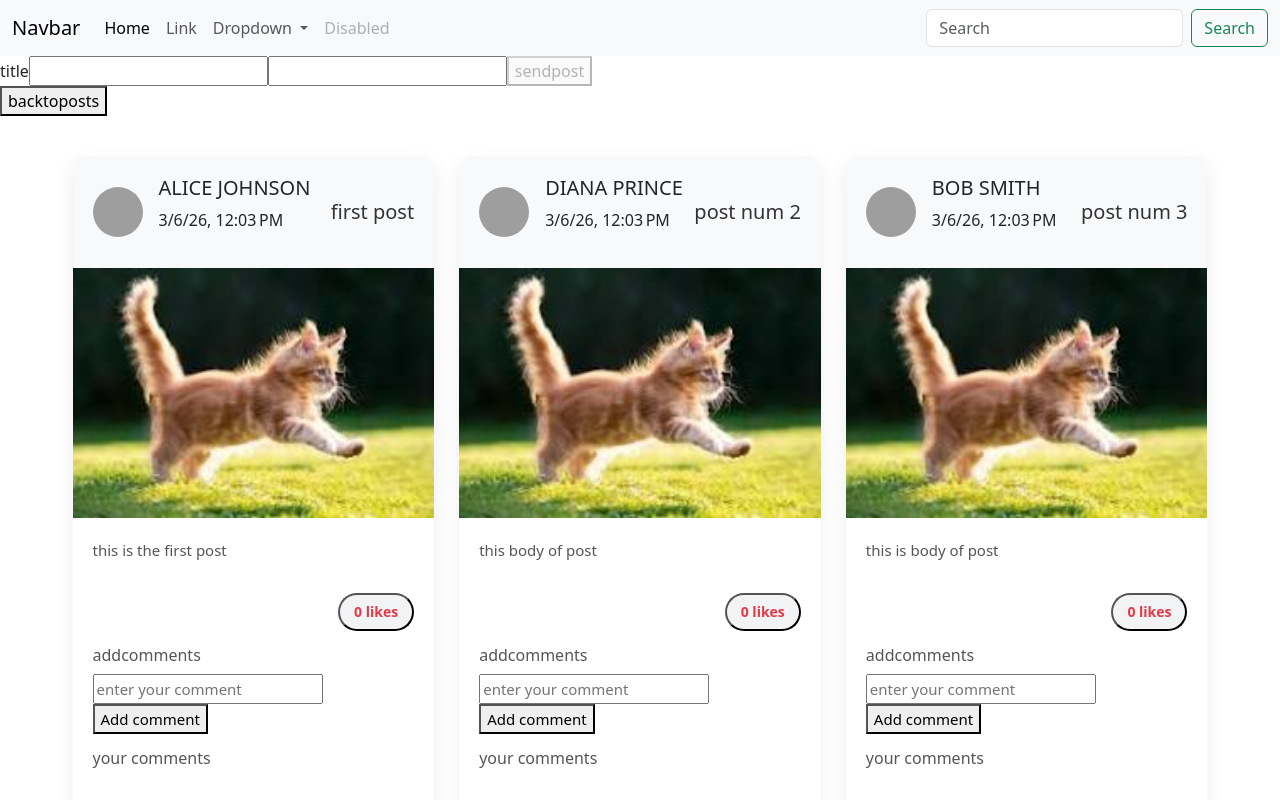
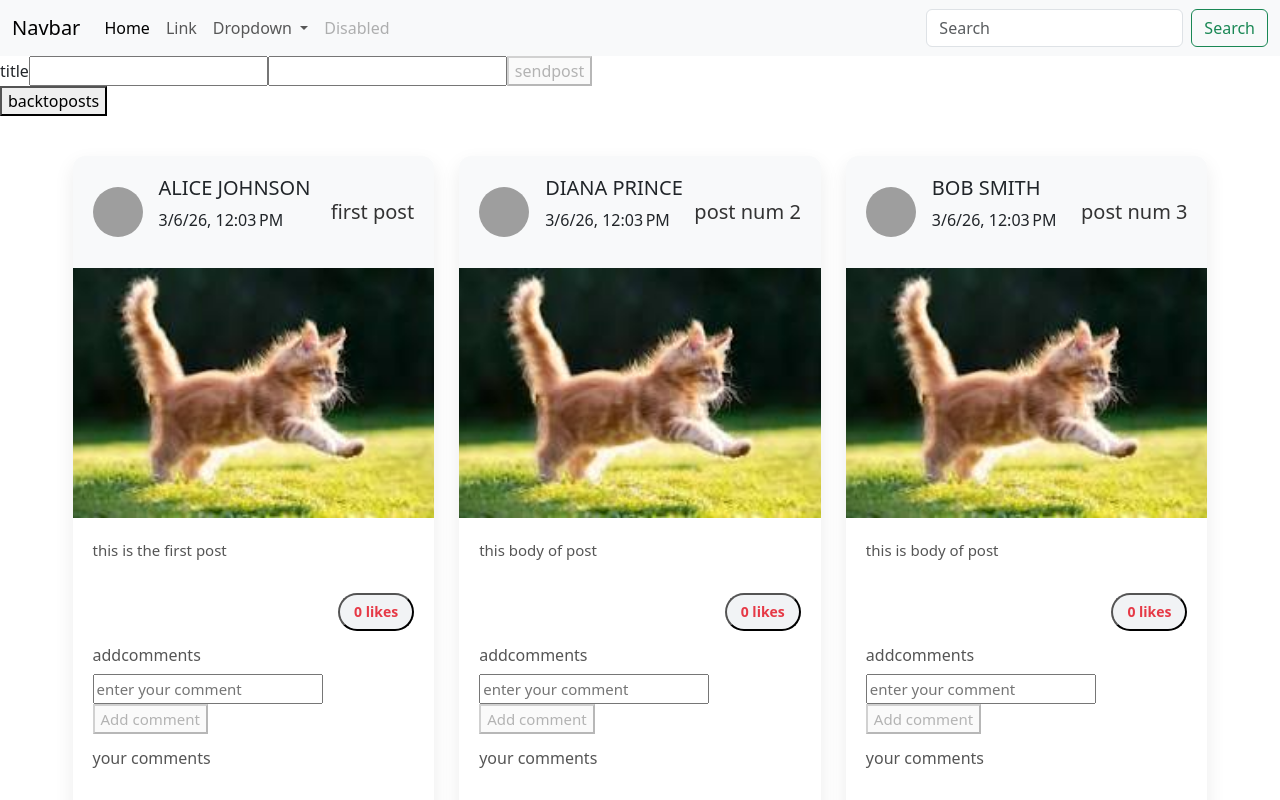
Before and after one commit to FlinnMan/media-project-angular, an Angular app: page / in a window 1280 px wide. Shown: the top 800 px of the page. Built offline with nearby package versions, Linux system fonts and the light colour scheme; grey boxes are pictures that could not be loaded.

Commit message:
disabled comment

```diff
--- a/src/app/postscomponent/postscomponent.html
+++ b/src/app/postscomponent/postscomponent.html
@@ -38,8 +38,8 @@
 
       <div>
         <h6>addcomments</h6>
-        <input type="text" placeholder="enter your comment" #commentInput />
-        <button (click)="addcomment(post, commentInput.value); commentInput.value = ''">
+        <input type="text" placeholder="enter your comment" #commentInput (input)="commentInput.value" />
+        <button (click)="addcomment(post, commentInput.value); commentInput.value = ''" [disabled]="!commentInput.value.trim()">
           Add comment
         </button>
       </div>
```
